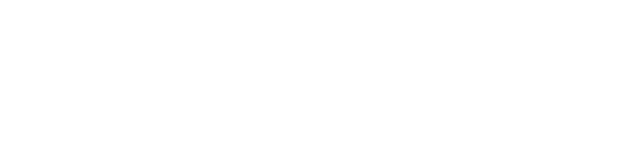
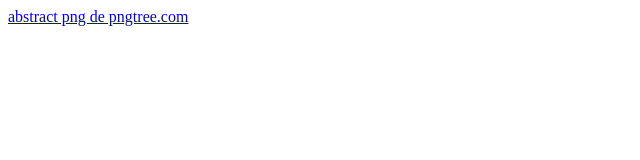
Before and after one commit to Maarii72/Diario, a plain HTML site: page index.html in a window 1280 px wide. Shown: the whole page, without its empty margins (0-640 px from the left). Drawn offline with Linux system fonts and the light colour scheme.

Commit message:
Update index.html

```diff
--- a/index.html
+++ b/index.html
@@ -1,9 +1,10 @@
 <!DOCTYPE html>
 <html>
 <head>
-	<title></title>
+	<title>Diário de Paixão</title>
 </head>
 <body>
+	<a href='htttps://.pngtree.com/so/abstract'>abstract png de pngtree.com</a>
 
 </body>
 </html>
```
